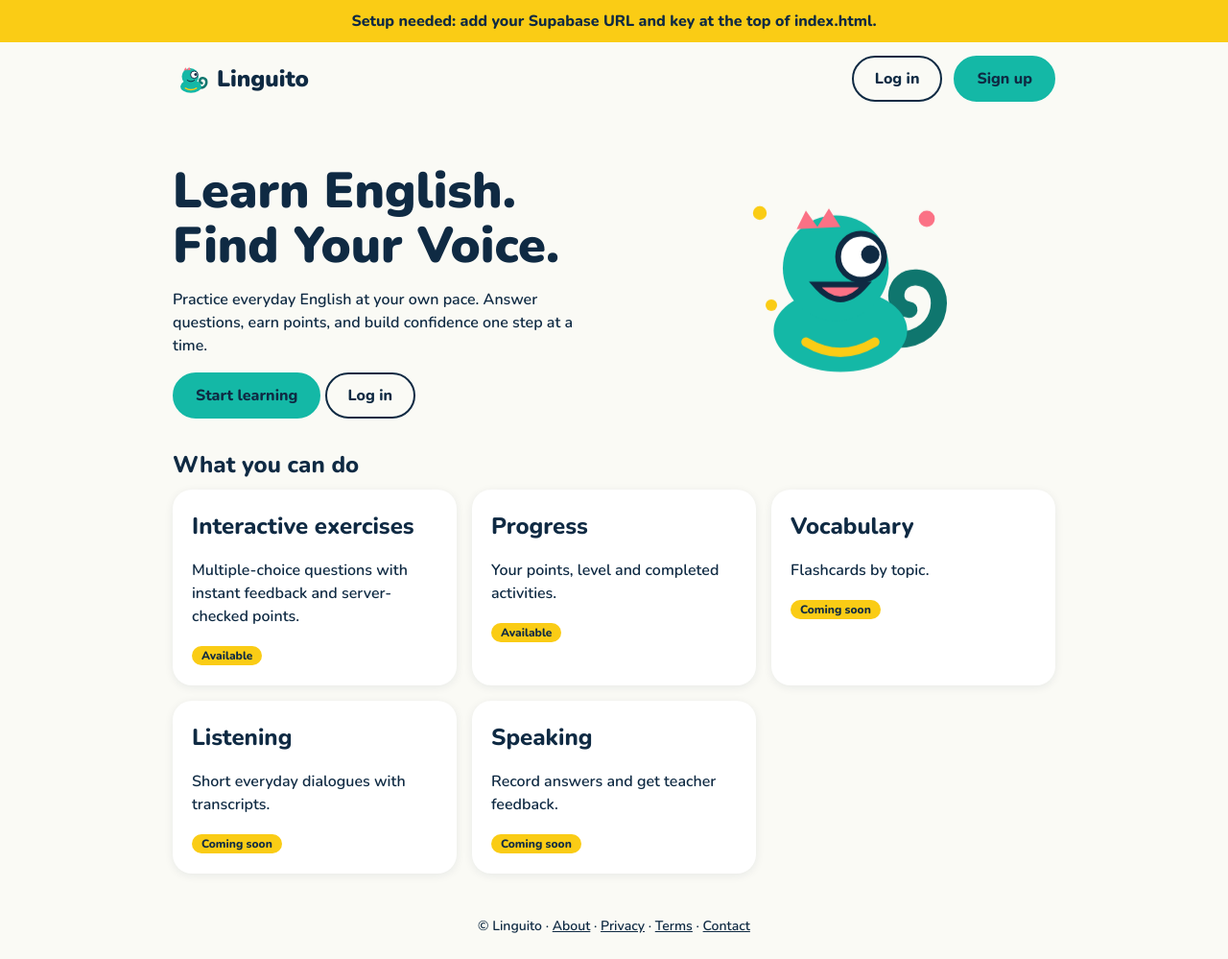
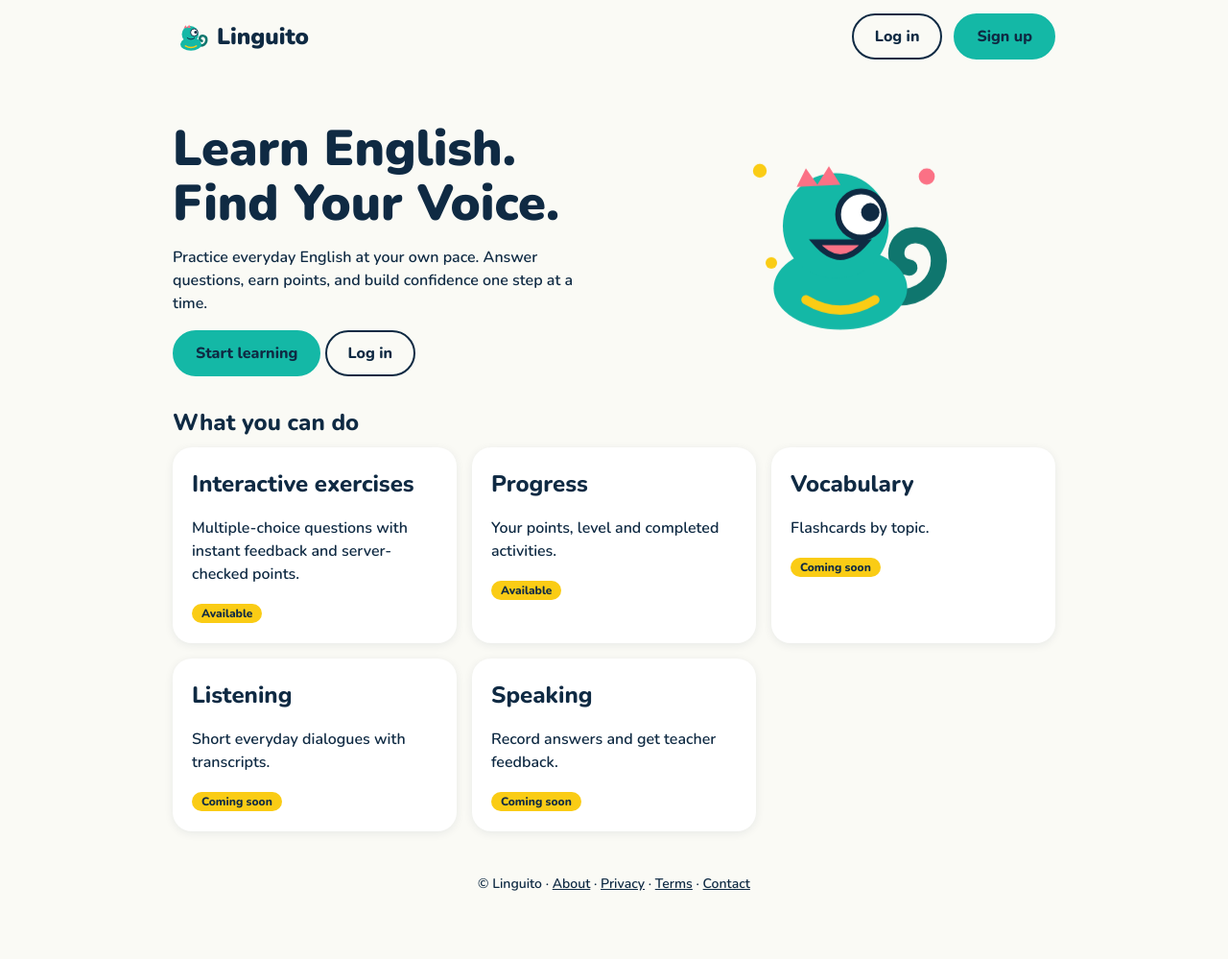
Before and after one commit to linguito/linguito.github.io, a plain HTML site: page index.html in a window 1280 px wide. Shown: the whole page at 96% size. After the commit the page ends 955 px from the top, so only its background shows below. Drawn offline with nearby package versions, Linux system fonts and the light colour scheme.

Commit message:
Add files via upload

```diff
--- a/index.html
+++ b/index.html
@@ -32,8 +32,8 @@ footer{text-align:center;padding:24px;font-size:14px}.banner{background:var(--ye
 <script src="https://cdn.jsdelivr.net/npm/@supabase/supabase-js@2.45.4/dist/umd/supabase.js"></script>
 <script>
 /* ====== SET THESE TWO VALUES (Supabase > Project Settings > API). The publishable/anon key is safe in the browser; never paste a secret or service-role key. ====== */
-const SUPABASE_URL = "SUPABASE_URL";
-const SUPABASE_PUBLISHABLE_KEY = "SUPABASE_PUBLISHABLE_KEY";
+const SUPABASE_URL = "default";
+const SUPABASE_PUBLISHABLE_KEY = "sb_publishable_nVG3q3NV_9pC9vQwwyYK-Q_lH2OMIFA";
 /* ================================================================================================================================ */
 const configured = /^https:\/\//.test(SUPABASE_URL);
 const sb = configured ? window.supabase.createClient(SUPABASE_URL, SUPABASE_PUBLISHABLE_KEY) : null;
@@ -50,17 +50,26 @@ function mascot(m = 'happy', s = 120) {
   return `<svg width="${s}" height="${s}" viewBox="0 0 200 200" role="img" aria-label="Lito the chameleon, ${m}"><path d="M150 150C192 150 196 98 166 96C146 95 142 122 160 124" fill="none" stroke="#0F766E" stroke-width="14" stroke-linecap="round"/><ellipse cx="100" cy="142" rx="58" ry="36" fill="#14B8A6"/><path d="M70 152q30 18 60 0" fill="none" stroke="#FACC15" stroke-width="8" stroke-linecap="round"/><circle cx="96" cy="88" r="46" fill="#14B8A6"/><path d="M62 54l8-16 10 14 10-16 10 16z" fill="#FB7185"/><circle cx="118" cy="78" r="20" fill="#fff" stroke="#0F2A43" stroke-width="5"/><circle cx="${px}" cy="${py}" r="8" fill="#0F2A43"/><path d="${mouth}" fill="${m === 'celebrate' ? '#FB7185' : 'none'}" stroke="#0F2A43" stroke-width="5" stroke-linecap="round"/>${extra}</svg>`;
 }
 
+
 function show(html) {
   const nav = user
     ? `<a href="#/dashboard">Home</a><a href="#/practice">Practice</a><a href="#/profile">Profile</a><button class="btn ghost" id="out">Log out</button>`
     : `<a class="btn ghost" href="#/login">Log in</a><a class="btn" href="#/register">Sign up</a>`;
-  app.innerHTML = (configured ? '' : '<div class="banner">Setup needed: add your Supabase URL and key at the top of index.html.</div>') +
+
+  app.innerHTML =
     `<header class="top"><a href="#/" class="logo">${mascot('happy', 38)}Linguito</a><nav>${nav}</nav></header><main>${html}</main>` +
     `<footer>© Linguito · <a href="#/about">About</a> · <a href="#/privacy">Privacy</a> · <a href="#/terms">Terms</a> · <a href="#/contact">Contact</a></footer>`;
+
   const o = document.getElementById('out');
-  if (o) o.onclick = async () => { await sb.auth.signOut(); user = null; location.hash = '#/'; };
+  if (o) o.onclick = async () => {
+    await sb.auth.signOut();
+    user = null;
+    location.hash = '#/';
+  };
+
   window.scrollTo(0, 0);
 }
+
 function bindForm(id, fn) {
   const f = document.getElementById(id);
   f.onsubmit = async e => {
```
